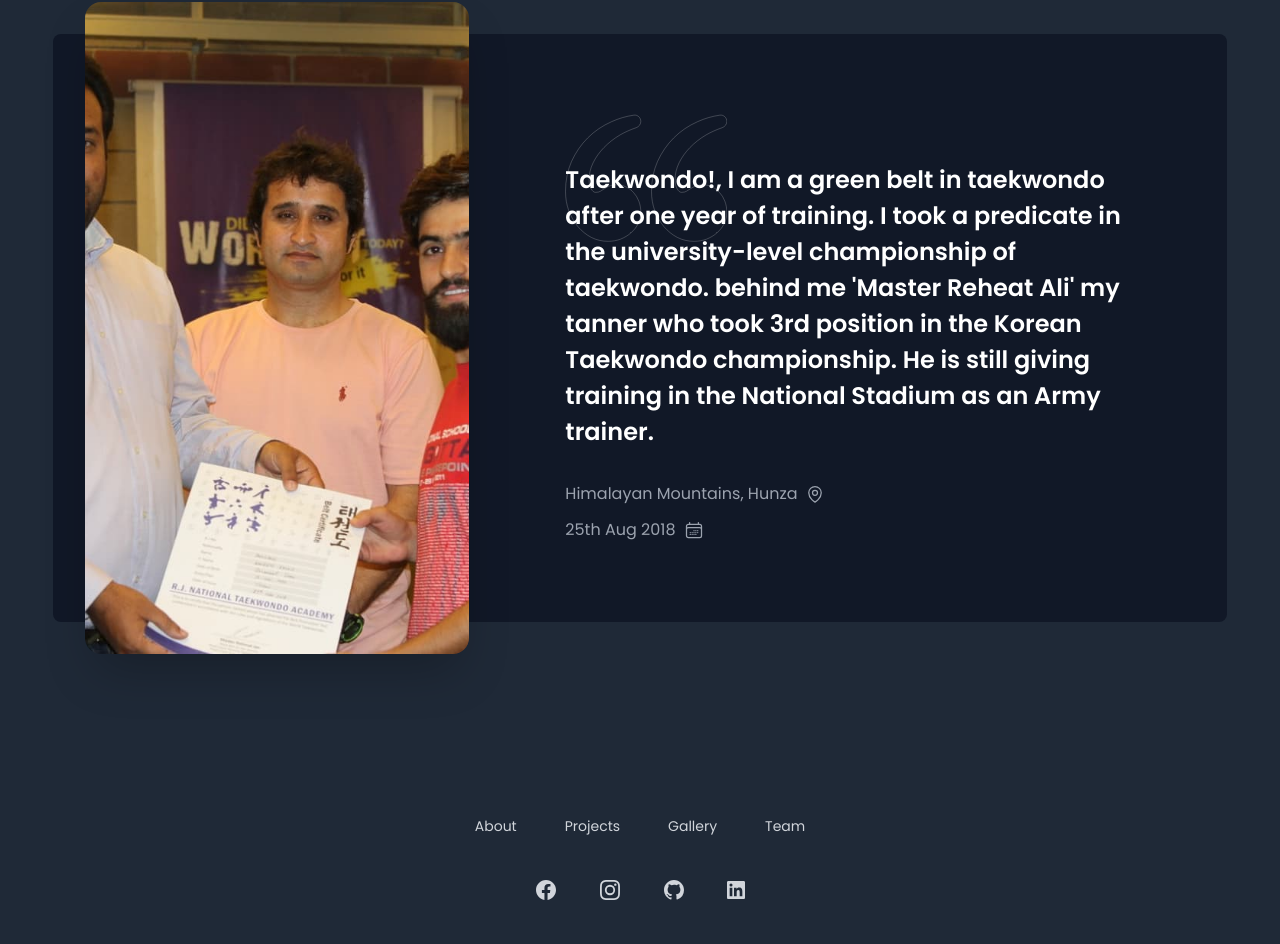
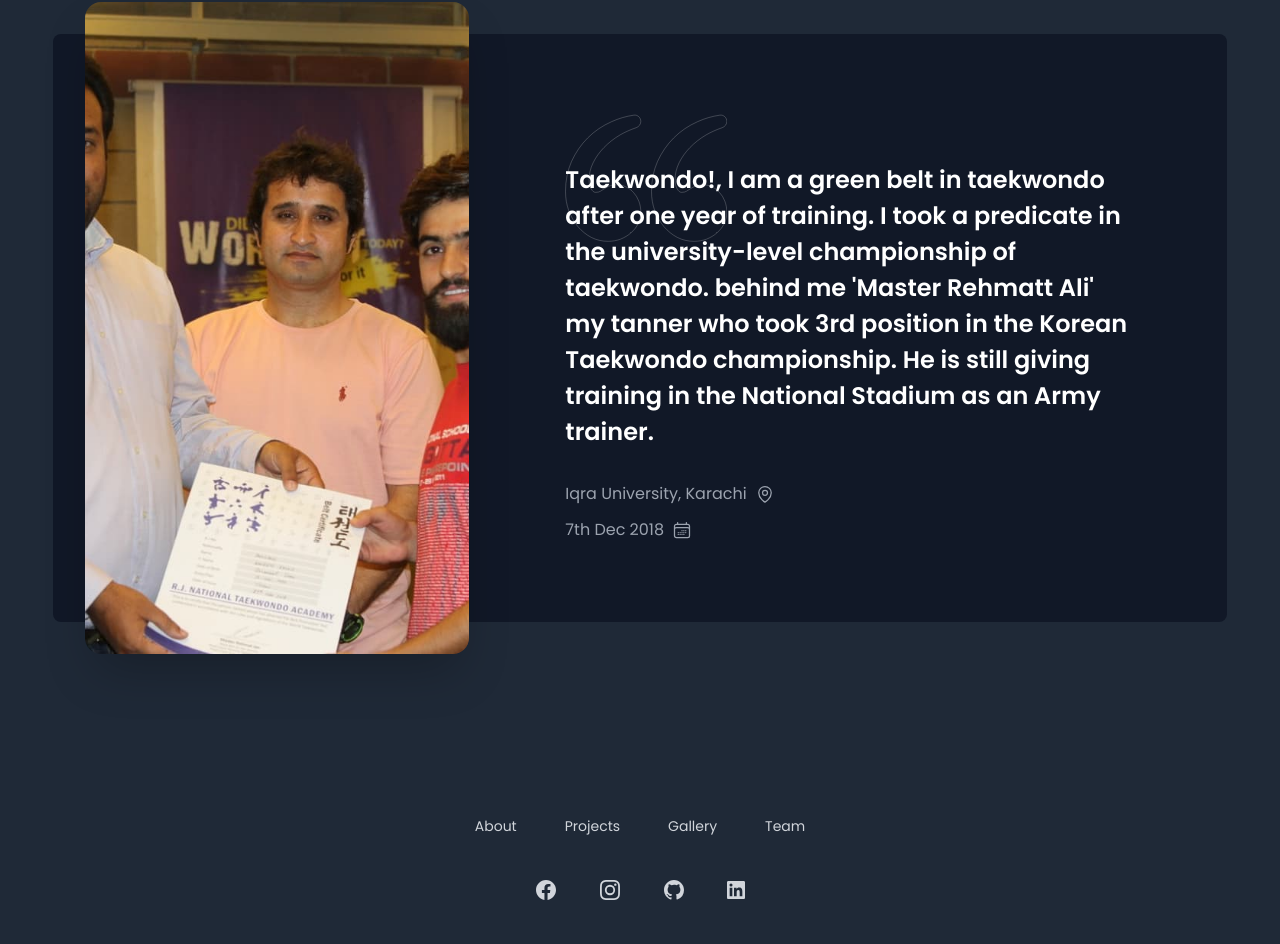
Before and after one commit to waseemKashif/profile-portolio-new, a Next.js app: page /gallery in a window 1280 px wide. Shown: the part 5310-6254 px from the top of the page. Built offline with nearby package versions, Linux system fonts and the light colour scheme.

Commit message:
spelling error fix

```diff
--- a/app/gallery/page.tsx
+++ b/app/gallery/page.tsx
@@ -55,9 +55,9 @@ const Gallery = () => {
     {
       image: "/images/ko.png",
       discription:
-        "Taekwondo!, I am a green belt in taekwondo after one year of training. I took a predicate in the university-level championship of taekwondo. behind me 'Master Reheat Ali' my tanner who took 3rd position in the Korean Taekwondo championship. He is still giving training in the National Stadium as an Army trainer.",
-      location: "Himalayan Mountains, Hunza",
-      date: "25th Aug 2018",
+        "Taekwondo!, I am a green belt in taekwondo after one year of training. I took a predicate in the university-level championship of taekwondo. behind me 'Master Rehmatt Ali' my tanner who took 3rd position in the Korean Taekwondo championship. He is still giving training in the National Stadium as an Army trainer.",
+      location: "Iqra University, Karachi",
+      date: "7th Dec 2018",
     },
   ];
   return (
```
